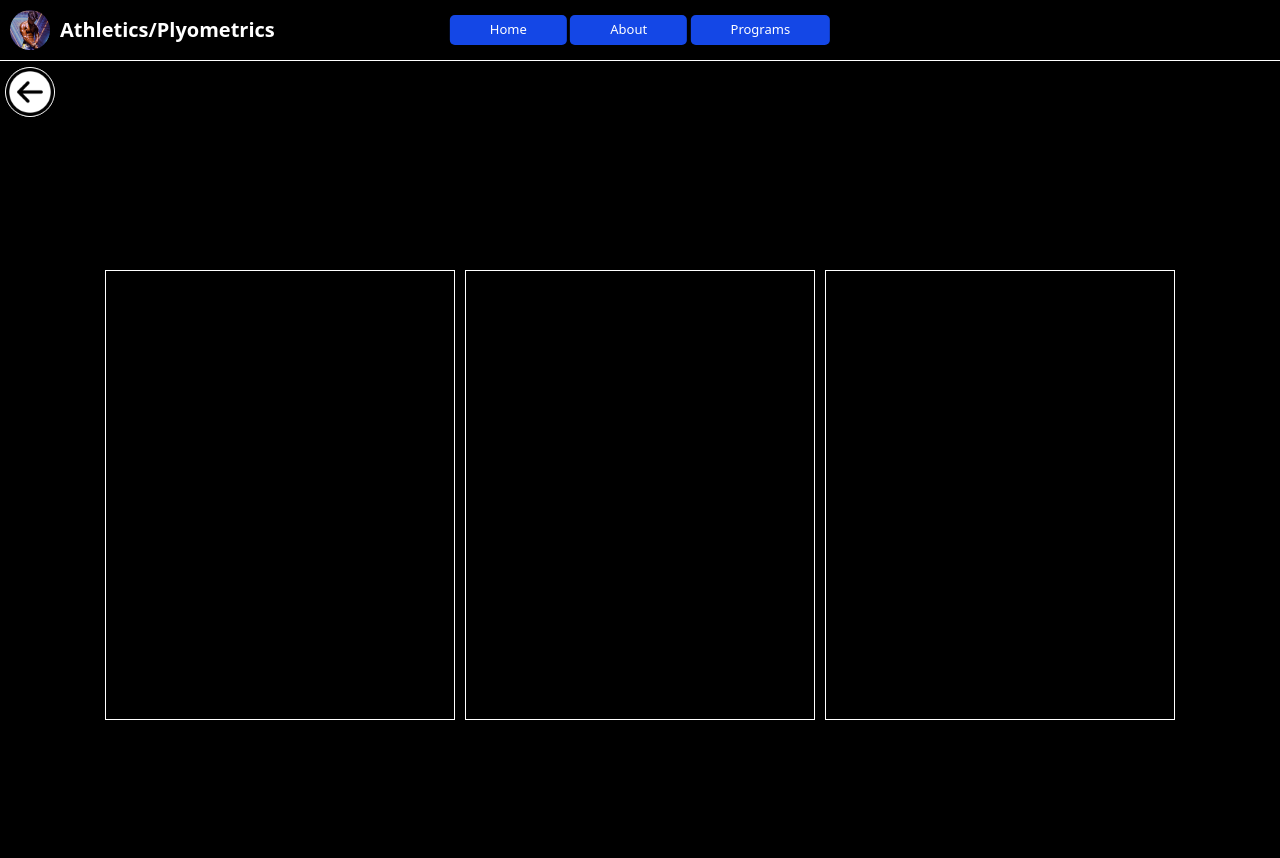
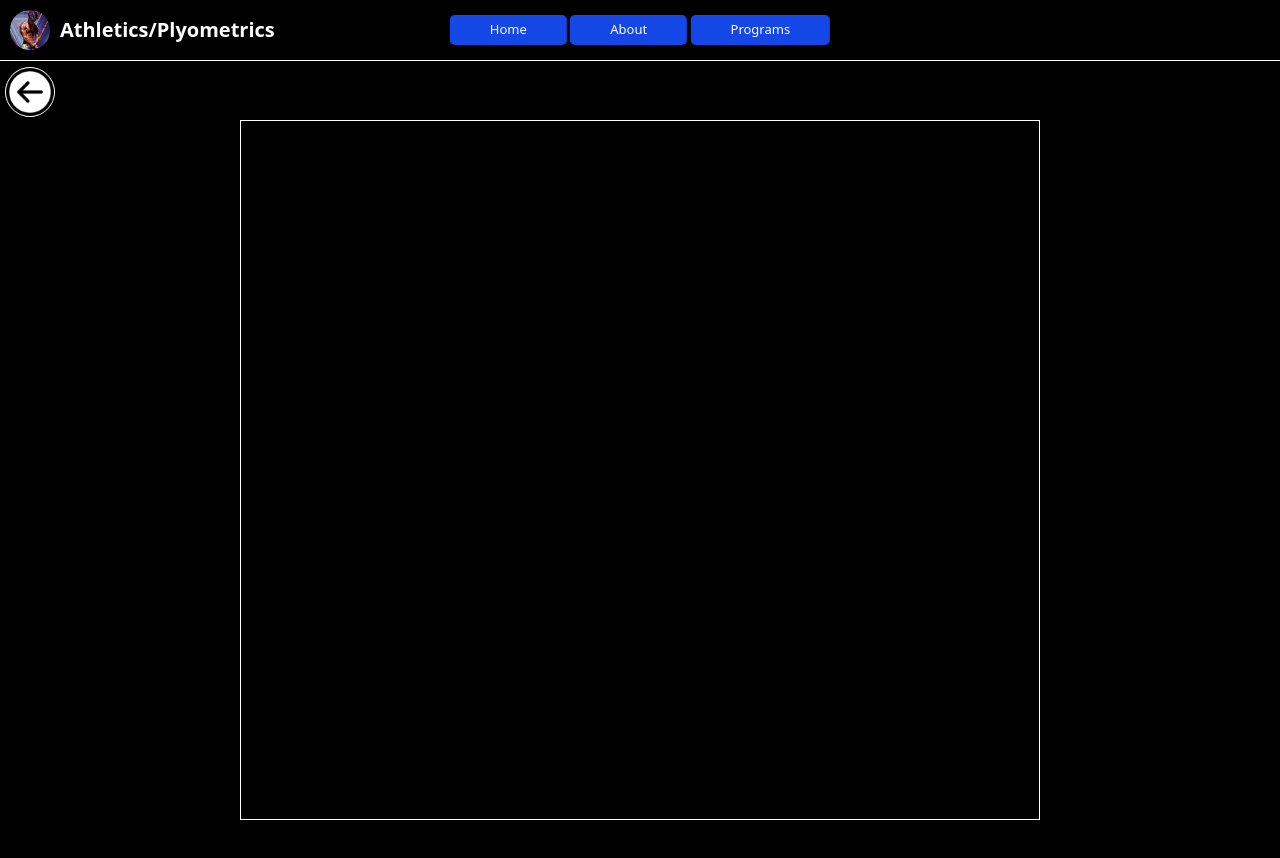
Before and after one commit to Franz-Angeles/BBWEB, a website: page view/html/ProgramsPages/Athletics.html in a window 1280 px wide. Drawn offline with Linux system fonts and the light colour scheme.

Commit message:
v0.14.2 - small changes

```diff
--- a/view/html/ProgramsPages/Athletics.html
+++ b/view/html/ProgramsPages/Athletics.html
@@ -62,22 +62,17 @@
     </div>
     <div
         id="boxes"
-        class="absolute top-[500px] left-1/2 -translate-x-1/2 -translate-y-1/2 md:flex flex-row"
+        class="absolute top-[450px] left-1/2 -translate-x-1/2 -translate-y-1/2 sm:top-[475px] md:flex flex-row"
       >
         <h1
-          class="justify-self-center text-2xl mb-[10px] sm:hidden font-semibold"
+          class="justify-self-center text-3xl mb-[20px] sm:hidden font-semibold"
         >
-          Athletics/Plyometrics
+          LifeStyle
         </h1>
         <div
-          class="eb h-[250px] w-[250px] border-white border 1 mb-[10px] md:mr-[10px] md:h-[350px] md:w-[250px] lg:h-[350px] lg:w-[300px] xl:h-[450px] xl:w-[350px] 2xl:h-[450px] 2xl:w-[450px]"
+          class="eb h-[650px] w-[300px] border-white border 1 mb-[10px] sm:h-[650px] sm:w-[500px] md:h-[650px] md:w-[600px] lg:h-[700px] lg:w-[700px] xl:h-[700px] xl:w-[800px] 2xl:h-[700px] 2xl:w-[900px]"
         ></div>
-        <div
-          class="eb h-[250px] w-[250px] border-white border 1 mb-[10px] md:h-[350px] md:w-[250px] lg:h-[350px] lg:w-[300px] xl:h-[450px] xl:w-[350px] 2xl:h-[450px] 2xl:w-[450px]"
-        ></div>
-        <div
-          class="eb h-[250px] w-[250px] border-white border 1 mb-[10px] md:ml-[10px] md:h-[350px] md:w-[250px] lg:h-[350px] lg:w-[300px] xl:h-[450px] xl:w-[350px] 2xl:h-[450px] 2xl:w-[450px]"
-        ></div>
+
       </div>
     </div>
   </body>
```
Also changed, not shown: view/src/output.css.
